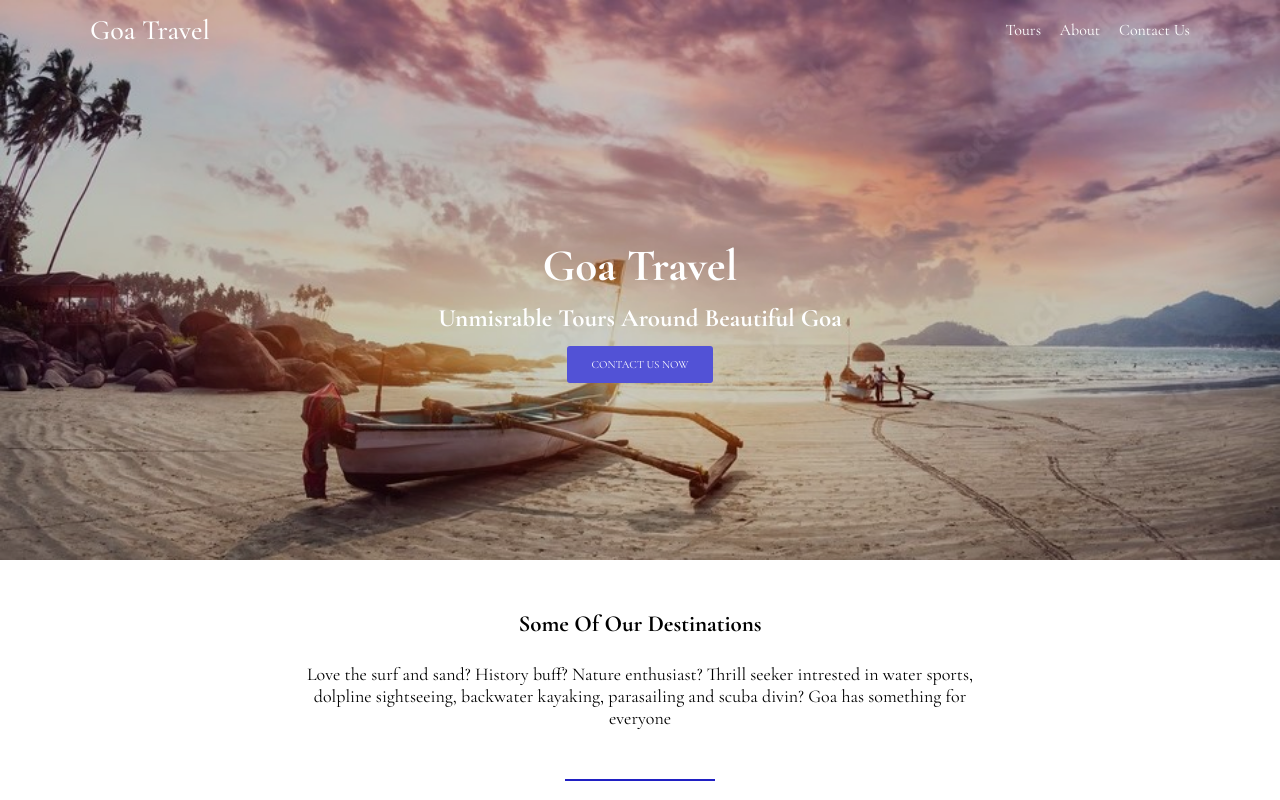
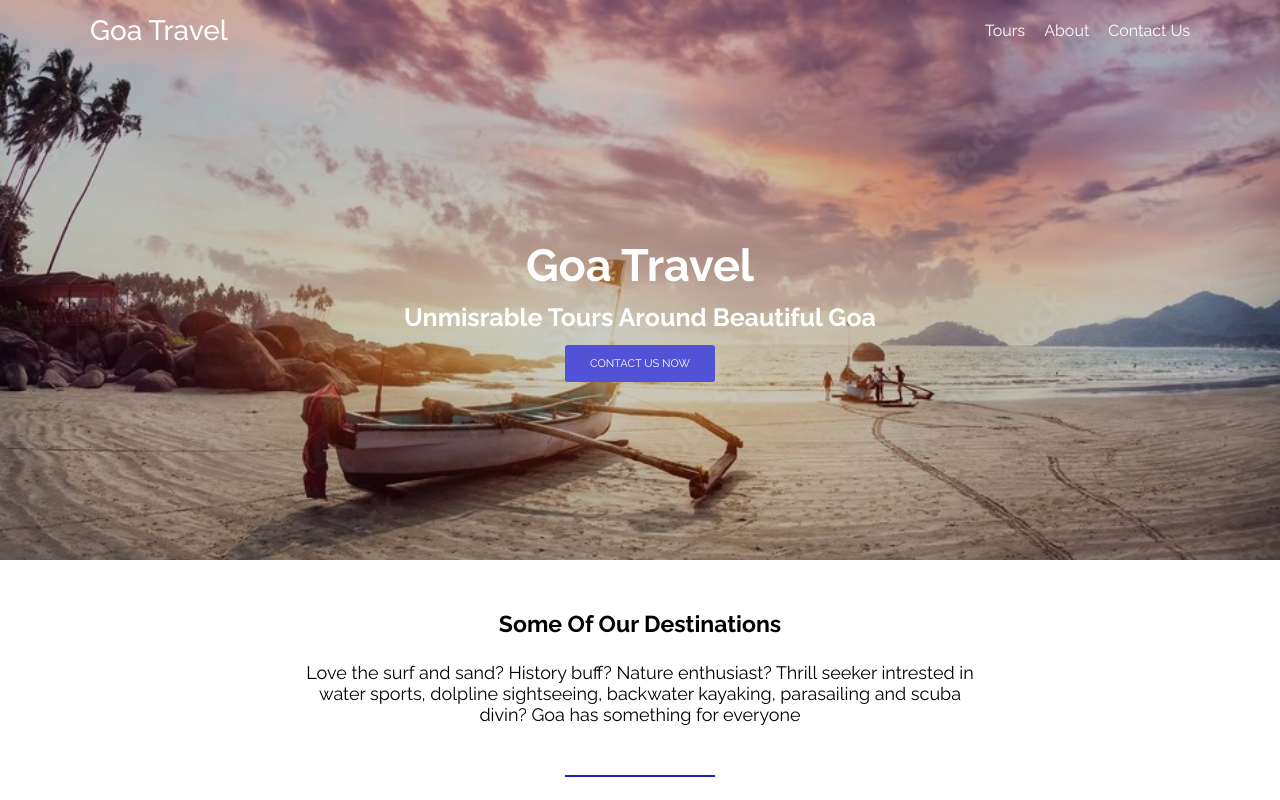
Before and after one commit to gitlakshay07/GOA-TRAVELS, a plain HTML site: page index.html in a window 1280 px wide. Shown: the top 800 px of the page. Drawn offline with nearby package versions, Linux system fonts and the light colour scheme.

Commit message:
first commit

```diff
--- a/style.css
+++ b/style.css
@@ -1,8 +1,9 @@
+@import url('https://fonts.googleapis.com/css2?family=Raleway:wght@100;200;300;400;500;600;700&display=swap');
 * {
     margin: 0px;
     padding: 0px;
     box-sizing: border-box;
-    font-family:'Cormorant Garamond', serif;
+    font-family: 'Raleway', sans-serif;
 }
 .container {
     max-width: 1100px;
```
Also changed, not shown: index.html (line endings or trailing spaces).
